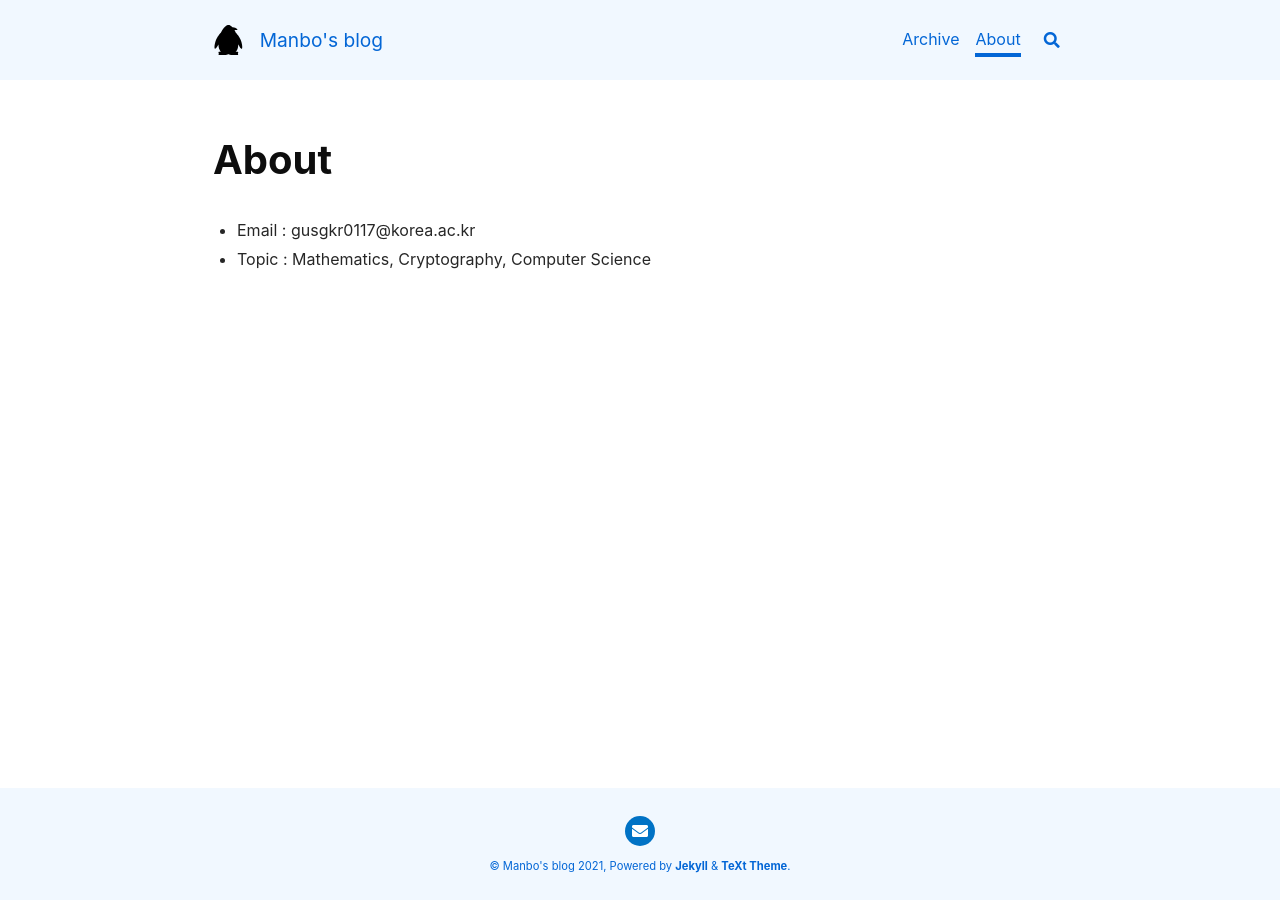
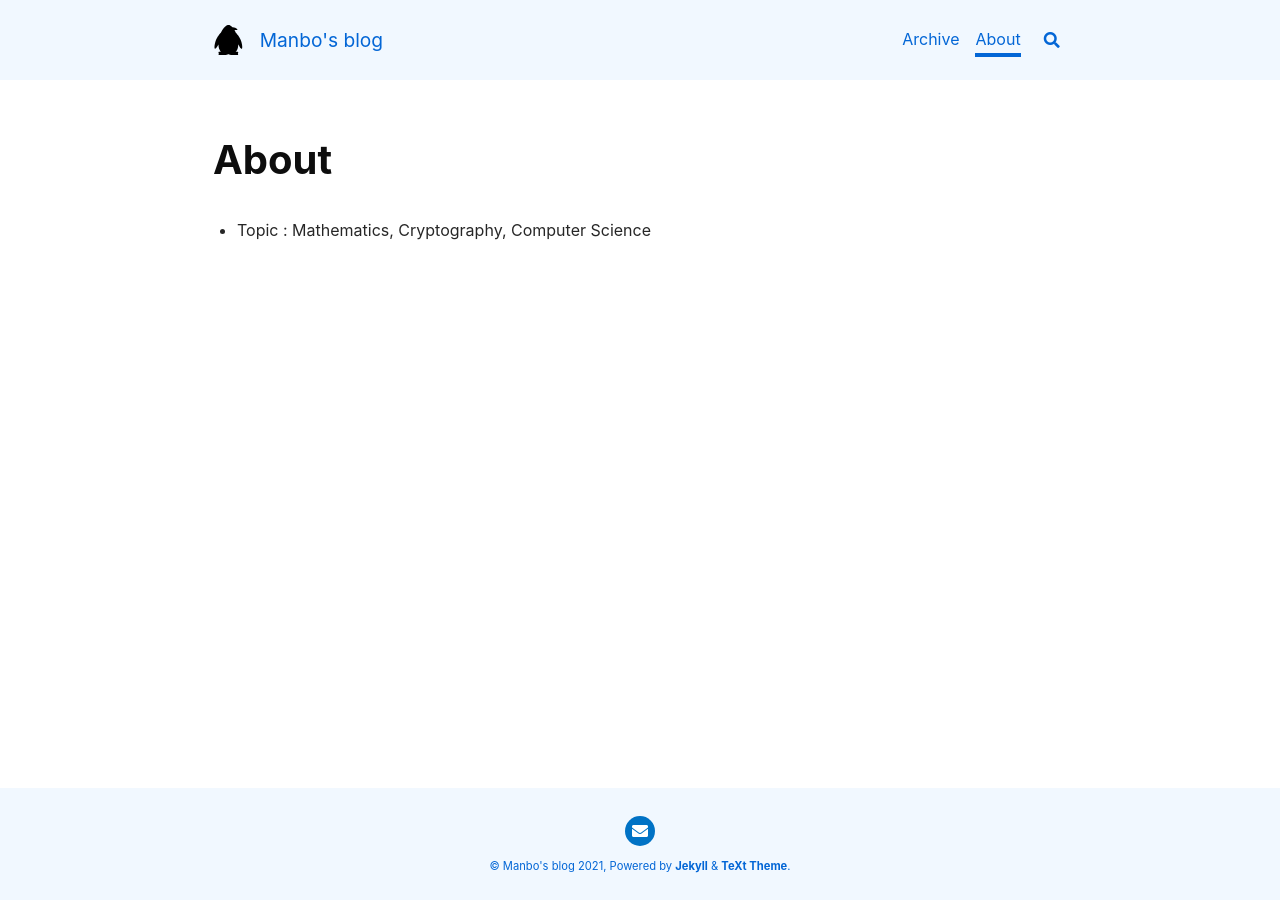
Before and after one commit to gusgkr0117/gusgkr0117.github.io, a Jekyll site: the page built from about.md, in a window 1280 px wide. Built offline with Jekyll 4.4.1, drawn with Linux system fonts in a browser that asks for light colours; nearby versions of some CDN libraries; comment, search, counter and statistics services are not loaded.

Commit message:
Update about.md

```diff
--- a/about.md
+++ b/about.md
@@ -26,5 +26,4 @@ titles:
 key: page-about
 ---
 
-* Email : gusgkr0117@korea.ac.kr
 * Topic : Mathematics, Cryptography, Computer Science
```
